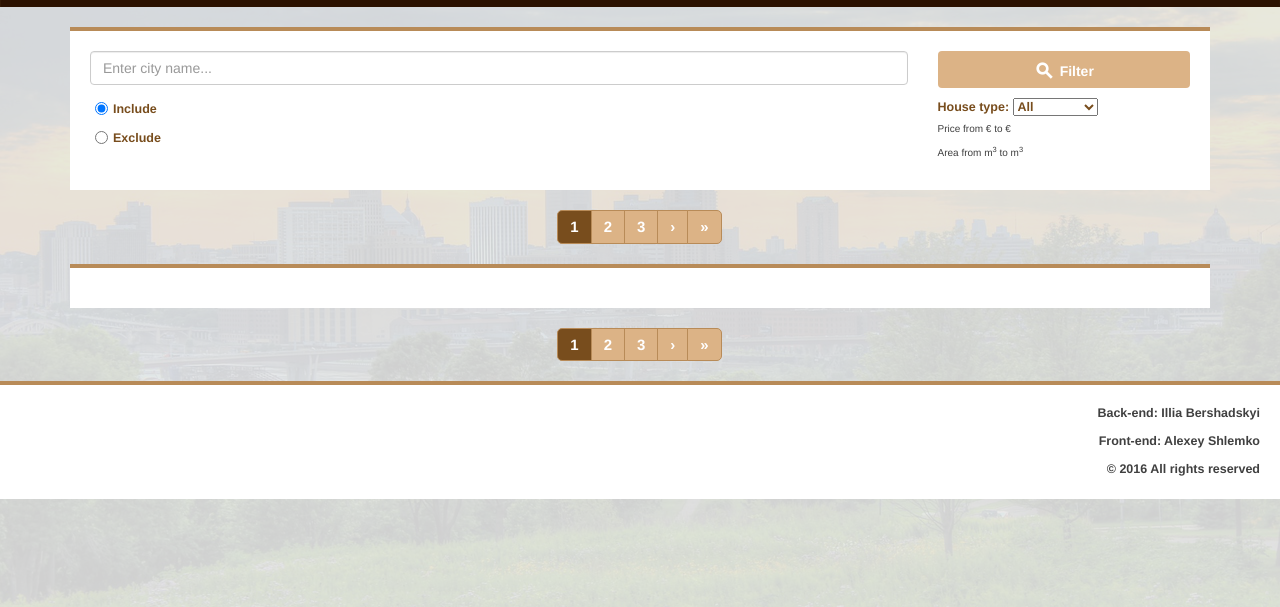
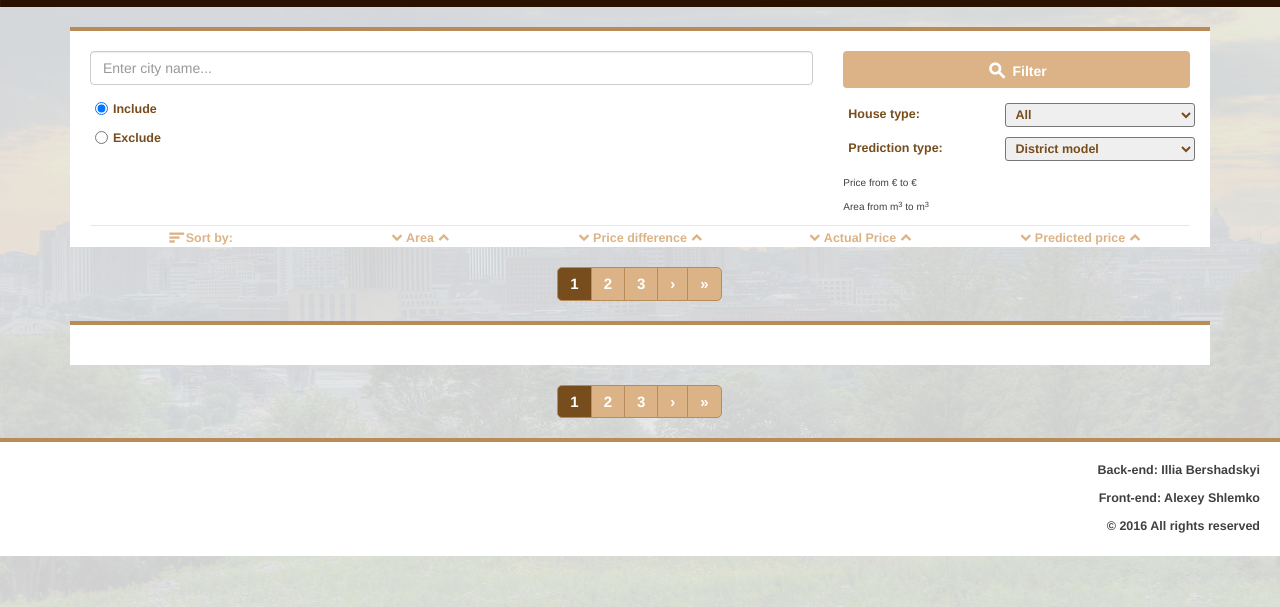
Before and after one commit to ShlemkoAlexey/expert-system, a plain HTML site: page index.html in a window 1280 px wide. Shown: the part 193-800 px from the top of the page. Drawn offline with nearby package versions, Linux system fonts and the light colour scheme; no server answers.

Commit message:
prediction type and sort template

```diff
--- a/css/styles.css
+++ b/css/styles.css
@@ -65,6 +65,7 @@ body{
   color: #b88b58;
   position: absolute;
   bottom: 10px;
+
 }
 
 .filters-block{
@@ -72,6 +73,7 @@ body{
   background: #ffffff;
   width: 100%;
   padding: 20px;
+  padding-bottom: 0;
   border-top: 4px solid #b88b58;
 }
 .city-field{
@@ -159,23 +161,82 @@ body{
   outline: none;
   color: white;
 }
-
+label{
+  font-size: 125%;
+  font-weight: bold;
+  color: #784D1D;
+}
 input[name="inc-exc-radio"]{
   position: relative;
   top: 2px;
   margin: 5px;
 }
-label{
+
+
+.select-table{
+  margin-top: 10px;
+  width: 100%;
+}
+.select-table tr td{
+  padding: 0;
+  margin: 0;
+  vertical-align: middle;
+}
+.select-table tr td label{
   font-size: 125%;
   font-weight: bold;
   color: #784D1D;
-  display: block;
+  margin: 5px;
+}
+.select-table tr td select{
+  width: auto;
+  width: 100%;
+  margin: 5px;
+  padding: 3px 5px;
+  color: #784D1D;
+  font-weight: bold;
+  font-size: 125%;
+  border-radius: 3px;
 }
 
-.house-type-select{
+.price-slider{
   margin-top: 10px;
-  width: auto;
 }
+
+
+.sort-table{
+  width: 100%;
+  border-top: 1px solid #e6e6e6;
+  padding-top: 20px;
+}
+.sort-table tr{
+
+}
+.sort-table tr td{
+  width: 20%;
+  font-size: 125%;
+  font-weight: bold;
+  color: #DCB386;
+  text-align: center;
+}
+.sort-table tr td .mdi{
+  font-weight: bold;
+  font-size: 150%;
+  position: relative;
+  top: 3px;
+  cursor: pointer;
+}
+.sort-table tr td .mdi:hover{
+  color: #784D1D;
+}
+
+
+
+
+
+
+
+
 
 
 
--- a/index.html
+++ b/index.html
@@ -34,7 +34,7 @@
 <div class="container">
   <div class="filters-block">
     <div class="row">
-        <div class="col-xs-9">
+      <div class="col-xs-8">
         <input type="text" class="form-control city-field" placeholder="Enter city name...">
         <!-- <ul class="city-options-list">
 
@@ -55,22 +55,58 @@
         </div>
       </div>
     </div>
-        <div class="col-xs-3">
+    <div class="col-xs-4">
       <button class="btn btn-block filter-button"><i class="mdi mdi-magnify"></i>Filter</button>
-          <label>House type:
-          <select class="house-type-select">
+      <table class="select-table">
+        <tr>
+          <td>
+            <label for="house-type-select">House type:</label>
+          </td>
+          <td>
+            <select name="house-type-select" class="house-type-select">
               <option>All</option>
               <option>Apartment</option>
               <option>House</option>
             </select>
-          </label>
-
+          </td>
+        </tr>
+        <tr>
+          <td>
+            <label for="prediction-type-select">Prediction type:</label>
+          </td>
+          <td>
+            <select name="prediction-type-select"class="prediction-type-select">
+              <option>District model</option>
+              <option>Global model</option>
+            </select>
+          </td>
+        </tr>
+      </table>
       <div class="price-slider"></div>
       <p>Price from <span class="price-min"></span> € to <span class="price-max"></span> €</p>
       <div class="area-slider"></div>
       <p>Area from <span class="area-min"></span> m<sup>3</sup> to <span class="area-max"></span> m<sup>3</sup></p>
     </div>
   </div>
+  <table class="sort-table">
+    <tr>
+      <td>
+          <i class="mdi mdi-sort-variant" style="cursor: default;"></i>Sort by:
+      </td>
+      <td>
+        <i class="mdi mdi-chevron-down"></i>Area<i class="mdi mdi-chevron-up"></i>
+      </td>
+      <td>
+        <i class="mdi mdi-chevron-down"></i>Price difference<i class="mdi mdi-chevron-up"></i>
+      </td>
+      <td>
+        <i class="mdi mdi-chevron-down"></i>Actual Price<i class="mdi mdi-chevron-up"></i>
+      </td>
+      <td>
+        <i class="mdi mdi-chevron-down"></i>Predicted price<i class="mdi mdi-chevron-up"></i>
+      </td>
+    </tr>
+  </table>
 </div>
 <div class="paginator">
   <ul></ul>
@@ -158,6 +194,7 @@ predicted:<span>150000€</span>
 <script src="https://ajax.googleapis.com/ajax/libs/jquery/1.12.3/jquery.min.js"></script>
 <script src="http://cdnjs.cloudflare.com/ajax/libs/numeral.js/1.4.1/numeral.min.js"></script>
 <script src="https://ajax.googleapis.com/ajax/libs/jqueryui/1.11.4/jquery-ui.min.js"></script>
+<script src="http://cdnjs.cloudflare.com/ajax/libs/jqueryui-touch-punch/0.2.3/jquery.ui.touch-punch.min.js"></script>
 
 <script src="https://maxcdn.bootstrapcdn.com/bootstrap/3.3.6/js/bootstrap.min.js" integrity="sha384-0mSbJDEHialfmuBBQP6A4Qrprq5OVfW37PRR3j5ELqxss1yVqOtnepnHVP9aJ7xS" crossorigin="anonymous"></script>
 <script src="js/scripts.js"></script>
--- a/js/scripts.js
+++ b/js/scripts.js
@@ -24,6 +24,7 @@ $(".filter-button").click(function(){
   var maxPriceOption;
   var minAreaOption;
   var maxAreaOption;
+  var predictionType;
 
 
   if ($('.filtered-cities-list li').length > 0){
@@ -44,6 +45,11 @@ $(".filter-button").click(function(){
     typeFilterOption = "&type_filter=0";
   }
 
+  if ($('.prediction-type-select').val() == "District model") {
+    predictionType = "&district_model=1";
+  }else if($('.prediction-type-select').val() == "Global model"){
+    predictionType = "&district_model=0";
+  }
 
 
 
@@ -52,7 +58,7 @@ $(".filter-button").click(function(){
   minAreaOption = "&min_area="+$(".area-slider").slider("values", 0);
   maxAreaOption = "&max_area="+$(".area-slider").slider("values", 1);
 
-  Statements.requestAdress = "http://178.62.229.113:"+Statements.requestPort+"/filter? "+ cityList + filterOption + typeFilterOption +minPriceOption + maxPriceOption + minAreaOption + maxAreaOption + "&page_number=";
+  Statements.requestAdress = "http://178.62.229.113:"+Statements.requestPort+"/filter? "+ cityList + filterOption + typeFilterOption +minPriceOption + maxPriceOption + minAreaOption + maxAreaOption + predictionType + "&page_number=";
 
   Statements.currentPage = 1;
   loadAdverts(Statements.requestAdress+Statements.currentPage);
@@ -290,7 +296,7 @@ function createSliders(){
         refreshSliderValues();
       }
     });
-
+    $(".price-slider").draggable();
     $(".area-slider").slider({
       animate: "fast",
       min: +data.min_area,
@@ -304,6 +310,7 @@ function createSliders(){
         refreshSliderValues();
       }
     });
+    $(".area-slider").draggable();
     refreshSliderValues();
 
   })
```
Lines whose indentation alone changed are shown as unchanged.
